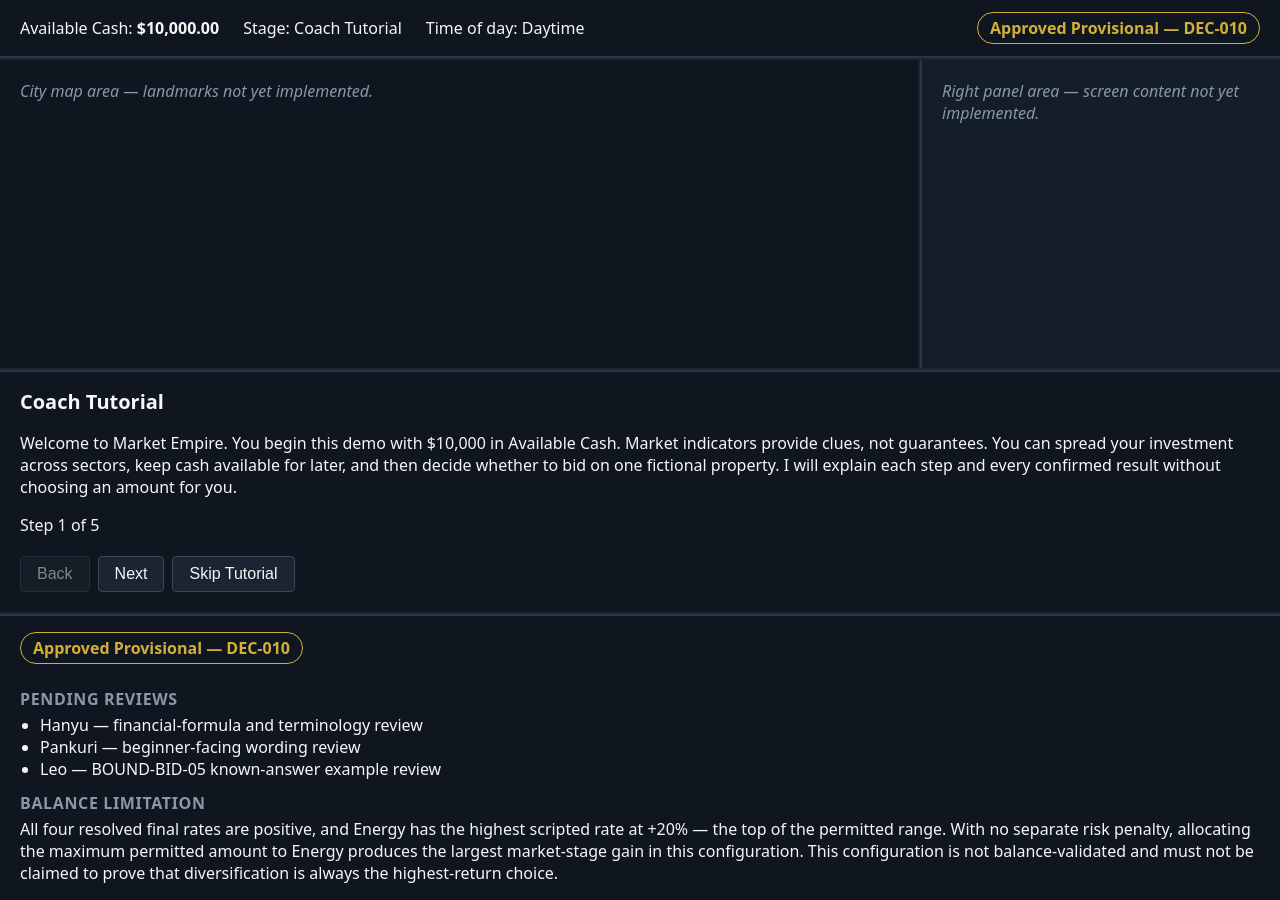
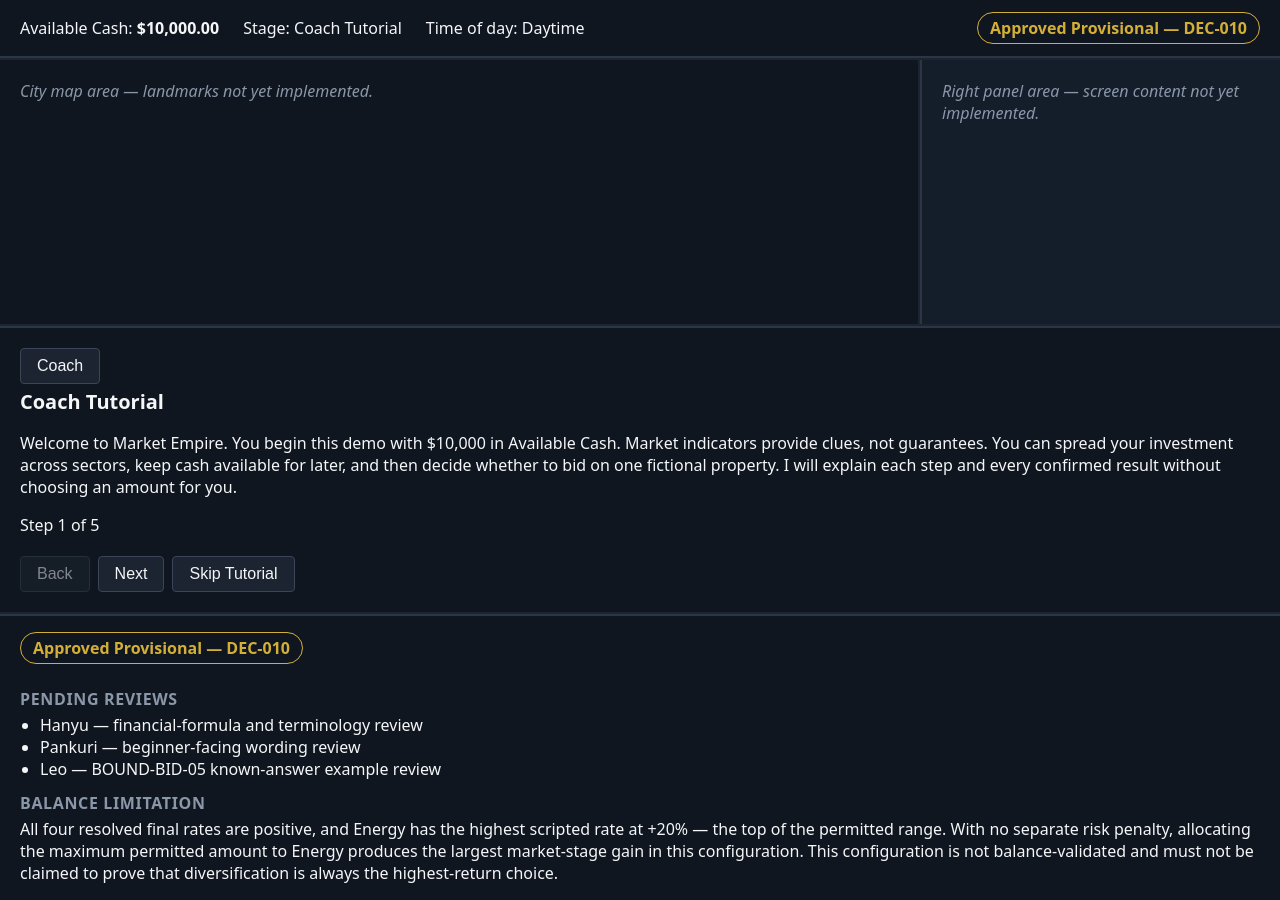
Before and after one commit to bchaush/market-empire, a React (Vite) app: page / in a window 1280 px wide. Both pictures are taken after a click on the button "Start Demo". Built offline with nearby package versions, Linux system fonts and the light colour scheme.

Commit message:
Wire Issue 11 Coach and sector popovers

```diff
--- a/src/App.tsx
+++ b/src/App.tsx
@@ -1,10 +1,23 @@
-import { useState } from 'react'
+import { useEffect, useState } from 'react'
 import type { ReactNode } from 'react'
 import { AppShell } from './components/AppShell'
 import { humanizeIdentifier } from './components/format'
 import { gameConfig } from './content/gameConfig'
 import type { SectorKey } from './content/gameConfig'
+import { tutorialTopics } from './content/tutorialSteps'
+import {
+  bidBelowOpponentMessage,
+  bidTieMessage,
+  bidWonMessage,
+  marketResultCoachContent,
+  screen3CoachMessage,
+  screen4CoachMessage,
+  screen7CoachMessage,
+  sealedBidPreSubmissionMessage,
+} from './content/issue11Guidance'
+import { marketResultCategory } from './engine'
 import { initialGameState } from './state/initialState'
+import type { GameState } from './state/types'
 import {
   analyzeCity,
   confirmInvestments,
@@ -31,8 +44,63 @@ import {
 } from './screens'
 import './screens/screens.css'
 
+/**
+ * Selects the approved DEC-011 Coach body content for the active screen.
+ * A pure derived read of `state` (plus the engine-owned
+ * `marketResultCategory`) — never mutates state, never recalculates a
+ * financial result, and reproduces no sign-classification or
+ * bid-resolution logic of its own. Screen 2 reads the same existing
+ * tutorial source of truth CoachTutorialScreen already uses, rather than
+ * introducing a second tutorial state.
+ */
+function getCoachGuidance(state: GameState): ReactNode {
+  switch (state.currentScreen) {
+    case 'coachTutorial': {
+      const stepText = state.tutorialStep === 0 ? gameConfig.coach.introduction : tutorialTopics[state.tutorialStep - 1]
+      return <p>{stepText}</p>
+    }
+    case 'marketIntelligence':
+      return <p>{screen3CoachMessage}</p>
+    case 'cityInvestmentDecision':
+      return <p>{screen4CoachMessage}</p>
+    case 'marketResult': {
+      const sectorResults = Object.values(state.sectorResultsCents ?? {})
+      const category = marketResultCategory(sectorResults)
+      const content = marketResultCoachContent[category]
+      return (
+        <>
+          <h4>{content.heading}</h4>
+          <p>{content.message}</p>
+        </>
+      )
+    }
+    case 'propertyOpportunity': {
+      if (state.currentScreenState === 'pre-submission') {
+        return <p>{sealedBidPreSubmissionMessage}</p>
+      }
+      if (state.propertyWon) {
+        return <p>{bidWonMessage}</p>
+      }
+      const isTie = (state.playerBidCents ?? 0) === (state.scriptedOpponentBidCents ?? 0)
+      return <p>{isTie ? bidTieMessage : bidBelowOpponentMessage}</p>
+    }
+    case 'roundSummary':
+      return <p>{screen7CoachMessage}</p>
+    default:
+      return null
+  }
+}
+
 function App() {
   const [gameState, setGameState] = useState(initialGameState)
+  const [isCoachOpen, setIsCoachOpen] = useState(false)
+
+  // Interface-only reset so a Coach popup left open never shows stale
+  // content after a screen transition. Never touches GameState and never
+  // calls a game action (docs/DECISIONS.md DEC-011).
+  useEffect(() => {
+    setIsCoachOpen(false)
+  }, [gameState.currentScreen])
 
   const handleChangeAllocation = (sector: SectorKey, allocationCents: number): string | null => {
     const result = setAllocation(gameState, sector, allocationCents)
@@ -120,6 +188,10 @@ function App() {
       balanceLimitation={gameConfig.status.balanceLimitation}
       rightPanelContent={rightPanelContent}
       coachContent={coachContent}
+      coachGuidance={getCoachGuidance(gameState)}
+      isCoachOpen={isCoachOpen}
+      onCoachOpen={() => setIsCoachOpen(true)}
+      onCoachClose={() => setIsCoachOpen(false)}
     />
   )
 }
--- a/src/components/AppShell.tsx
+++ b/src/components/AppShell.tsx
@@ -1,6 +1,8 @@
 import type { ReactNode } from 'react'
 import './AppShell.css'
 import { formatCentsAsDollars } from './format'
+import { DisclosurePopover } from './DisclosurePopover'
+import { coachCloseButtonLabel, coachPanelHeading, coachTriggerLabel } from '../content/issue11Guidance'
 
 /**
  * Persistent structural shell required by docs/DEMO_SPEC.md §7: a fixed
@@ -8,6 +10,13 @@ import { formatCentsAsDollars } from './format'
  * status/limitations region, at the 1440x900 desktop baseline
  * (docs/DECISIONS.md DEC-010). Structural only — no map landmarks, screen
  * copy, or gameplay logic live here; those are Phase 2B.
+ *
+ * The Coach section (docs/DECISIONS.md DEC-011) renders a persistent
+ * DisclosurePopover trigger whenever the shell renders (Screens 2-7 —
+ * Screen 1 never renders AppShell, so it never shows the trigger). Its
+ * open/closed state and body content (`coachGuidance`) are owned by the
+ * caller as local interface state, never GameState. `coachContent` is
+ * unchanged and still carries Screen 2's full interactive tutorial panel.
  */
 export interface AppShellProps {
   currentStage: string
@@ -19,6 +28,10 @@ export interface AppShellProps {
   cityMapContent?: ReactNode
   rightPanelContent?: ReactNode
   coachContent?: ReactNode
+  coachGuidance: ReactNode
+  isCoachOpen: boolean
+  onCoachOpen: () => void
+  onCoachClose: () => void
 }
 
 export function AppShell({
@@ -31,6 +44,10 @@ export function AppShell({
   cityMapContent,
   rightPanelContent,
   coachContent,
+  coachGuidance,
+  isCoachOpen,
+  onCoachOpen,
+  onCoachClose,
 }: AppShellProps) {
   return (
     <div className="app-shell">
@@ -58,7 +75,18 @@ export function AppShell({
       </aside>
 
       <section className="app-shell__coach" aria-label="Market Coach">
-        {coachContent ?? <p className="app-shell__placeholder">Coach area — content not yet implemented.</p>}
+        <DisclosurePopover
+          panelId="coach-panel"
+          triggerLabel={coachTriggerLabel}
+          panelHeading={coachPanelHeading}
+          closeButtonLabel={coachCloseButtonLabel}
+          isOpen={isCoachOpen}
+          onOpen={onCoachOpen}
+          onClose={onCoachClose}
+        >
+          {coachGuidance}
+        </DisclosurePopover>
+        {coachContent}
       </section>
 
       <section className="app-shell__status" aria-label="Approval status and limitations">
--- /dev/null
+++ b/src/content/issue11Guidance.ts
@@ -0,0 +1,86 @@
+import type { MarketResultCategory } from '../engine'
+
+/**
+ * Scripted Coach and sector-popup wording approved by docs/DECISIONS.md
+ * DEC-011. Copied verbatim — do not revise punctuation, terms,
+ * capitalization or meaning here. Screen 2's Coach content is not
+ * duplicated in this module; it is read directly from the existing
+ * tutorial source of truth (src/content/gameConfig.ts, src/content/
+ * tutorialSteps.ts) via `state.tutorialStep`.
+ */
+
+export const coachTriggerLabel = 'Coach'
+export const coachPanelHeading = 'Coach'
+export const coachCloseButtonLabel = 'Close Coach panel'
+
+export const screen3CoachMessage =
+  'These market indicators are clues, not guarantees. Open each one to see what it means. Analyze City unlocks once all three have been reviewed.'
+
+export const screen4CoachMessage =
+  'Choose how much Available Cash to allocate to each sector. Your total cannot exceed your Available Cash. Cash left unallocated remains available for the property auction. I will not choose an amount for you.'
+
+export const screen7CoachMessage =
+  'This is the end of the one-round demo. Review your ending cash, property result, and overall round change. Play Again resets the demo to the beginning.'
+
+export interface MarketResultCoachContent {
+  heading: string
+  message: string
+}
+
+/**
+ * Maps the engine-owned MarketResultCategory (src/engine/
+ * marketResultCategory.ts) to its approved DEC-011 heading/message pair.
+ * The sign-classification logic itself is never reproduced here.
+ */
+export const marketResultCoachContent: Record<MarketResultCategory, MarketResultCoachContent> = {
+  netGain: {
+    heading: 'Net Gain',
+    message:
+      'At least one sector gained and none lost this round. Review the per-sector breakdown and total market change below.',
+  },
+  netLoss: {
+    heading: 'Net Loss',
+    message:
+      'At least one sector lost and none gained this round. Review the per-sector breakdown and total market change below.',
+  },
+  mixed: {
+    heading: 'Mixed',
+    message: 'Some sectors gained and others lost this round. Review the per-sector breakdown and total market change below.',
+  },
+  noChange: {
+    heading: 'No Change',
+    message: 'No sector gained or lost this round. Review the per-sector breakdown and total market change below.',
+  },
+}
+
+export const sealedBidPreSubmissionMessage =
+  'This is a sealed bid. The Scripted Opponent\'s bid stays hidden until you submit yours. A bid above the Scripted Opponent\'s bid wins, and the winner pays the amount submitted. Your bid cannot exceed your Available Cash.'
+
+export const bidWonMessage =
+  'You bid above the Scripted Opponent and won the property. Your submitted bid was deducted from Available Cash, and the displayed net property result was then applied.'
+
+export const bidBelowOpponentMessage =
+  'Your bid was below the Scripted Opponent\'s bid, so you did not win the property. Your bid was not deducted from Available Cash.'
+
+export const bidTieMessage =
+  'Your bid matched the Scripted Opponent\'s bid. The Scripted Opponent wins a tie, and your bid was not deducted from Available Cash.'
+
+/**
+ * Sector-information popup trigger label. DEC-011 approves an exact
+ * close-button template ("Close {sector label} information") but does not
+ * separately specify an open-trigger label. This mirrors that approved
+ * template with its natural counterpart verb ("Show" in place of "Close"),
+ * using only the already-approved sector label (DEC-010) and the word
+ * "information" already present in the DEC-011 template, rather than
+ * inventing unrelated wording. Leading with "Show " (instead of the bare
+ * sector label) also keeps this trigger's accessible name distinct from
+ * the existing Screen 4 landmark-selection button, which starts with the
+ * sector label itself and is matched by name in e2e-001-full-walkthrough.
+ */
+export function sectorInfoTriggerLabel(sectorLabel: string): string {
+  return `Show ${sectorLabel} information`
+}
+
+export function sectorInfoCloseButtonLabel(sectorLabel: string): string {
+  return `Close ${sectorLabel} information`
+}
--- a/src/screens/CityInvestmentDecisionScreen.tsx
+++ b/src/screens/CityInvestmentDecisionScreen.tsx
@@ -2,6 +2,8 @@ import { useState } from 'react'
 import type { SectorKey } from '../content/gameConfig'
 import { gameConfig } from '../content/gameConfig'
 import { formatCentsAsDollars } from '../components/format'
+import { sectorInfoCloseButtonLabel, sectorInfoTriggerLabel } from '../content/issue11Guidance'
+import { DisclosurePopover } from '../components/DisclosurePopover'
 import { SECTOR_KEYS } from '../state/gameActions'
 import type { GameState } from '../state/types'
 
@@ -32,6 +34,7 @@ export function CityInvestmentDecisionScreen({
 }: CityInvestmentDecisionScreenProps) {
   const [selectedSector, setSelectedSector] = useState<SectorKey | null>(null)
   const [allocationError, setAllocationError] = useState<string | null>(null)
+  const [openSectorInfoId, setOpenSectorInfoId] = useState<SectorKey | null>(null)
 
   const startingCash = state.startingCashCents ?? 0
   const cashRemaining = state.unallocatedCashCents ?? startingCash
@@ -59,8 +62,8 @@ export function CityInvestmentDecisionScreen({
           const sector = gameConfig.sectors[key]
           const allocated = state.sectorAllocationsCents[key] ?? 0
           return (
+            <span key={key} className="sector-landmark">
               <button
-              key={key}
                 type="button"
                 aria-pressed={selectedSector === key}
                 onClick={() => {
@@ -70,6 +73,19 @@ export function CityInvestmentDecisionScreen({
               >
                 {sector.label} ({formatCentsAsDollars(allocated)})
               </button>
+              <DisclosurePopover
+                panelId={`sector-info-${key}`}
+                triggerLabel={sectorInfoTriggerLabel(sector.label)}
+                panelHeading={sector.label}
+                closeButtonLabel={sectorInfoCloseButtonLabel(sector.label)}
+                isOpen={openSectorInfoId === key}
+                onOpen={() => setOpenSectorInfoId(key)}
+                onClose={() => setOpenSectorInfoId(null)}
+              >
+                <p>{sector.description}</p>
+                {sector.labelNote && <p className="sector-note">{sector.labelNote}</p>}
+              </DisclosurePopover>
+            </span>
           )
         })}
       </div>
--- a/src/screens/screens.css
+++ b/src/screens/screens.css
@@ -68,6 +68,15 @@
   margin: 0.5rem 0;
 }
 
+/* Keeps each Screen 4 landmark button grouped with its DisclosurePopover
+   information trigger (docs/DECISIONS.md DEC-011) so the revealed panel
+   doesn't visually collide with the next sector's controls. */
+.sector-landmark {
+  display: inline-block;
+  vertical-align: top;
+  margin-bottom: 0.5rem;
+}
+
 .indicator-list {
   list-style: none;
   padding: 0;
```
Also changed, not shown: 1 other file (tests, documents, lock files or other folders). Lines whose indentation alone changed are shown as unchanged.
